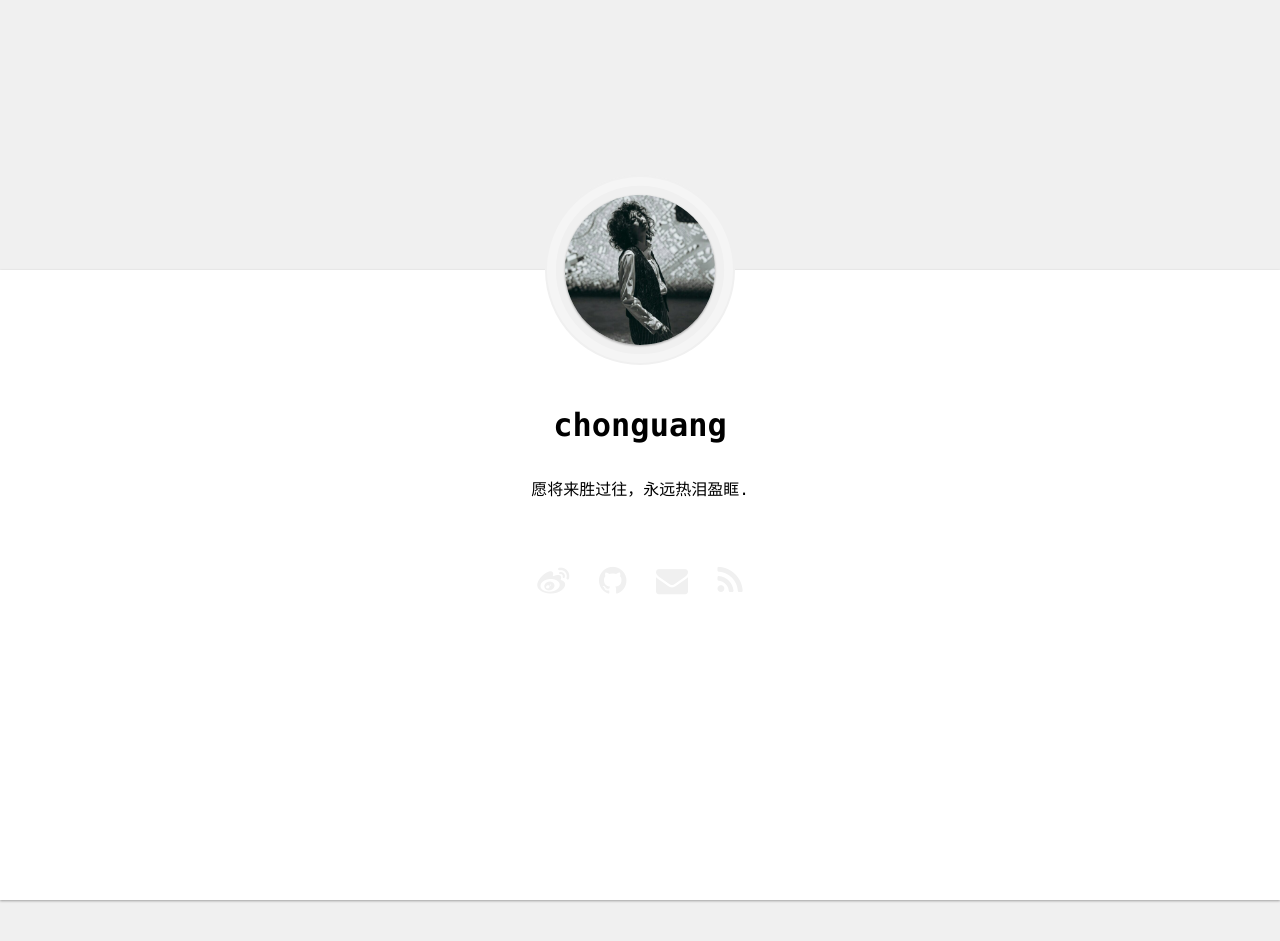
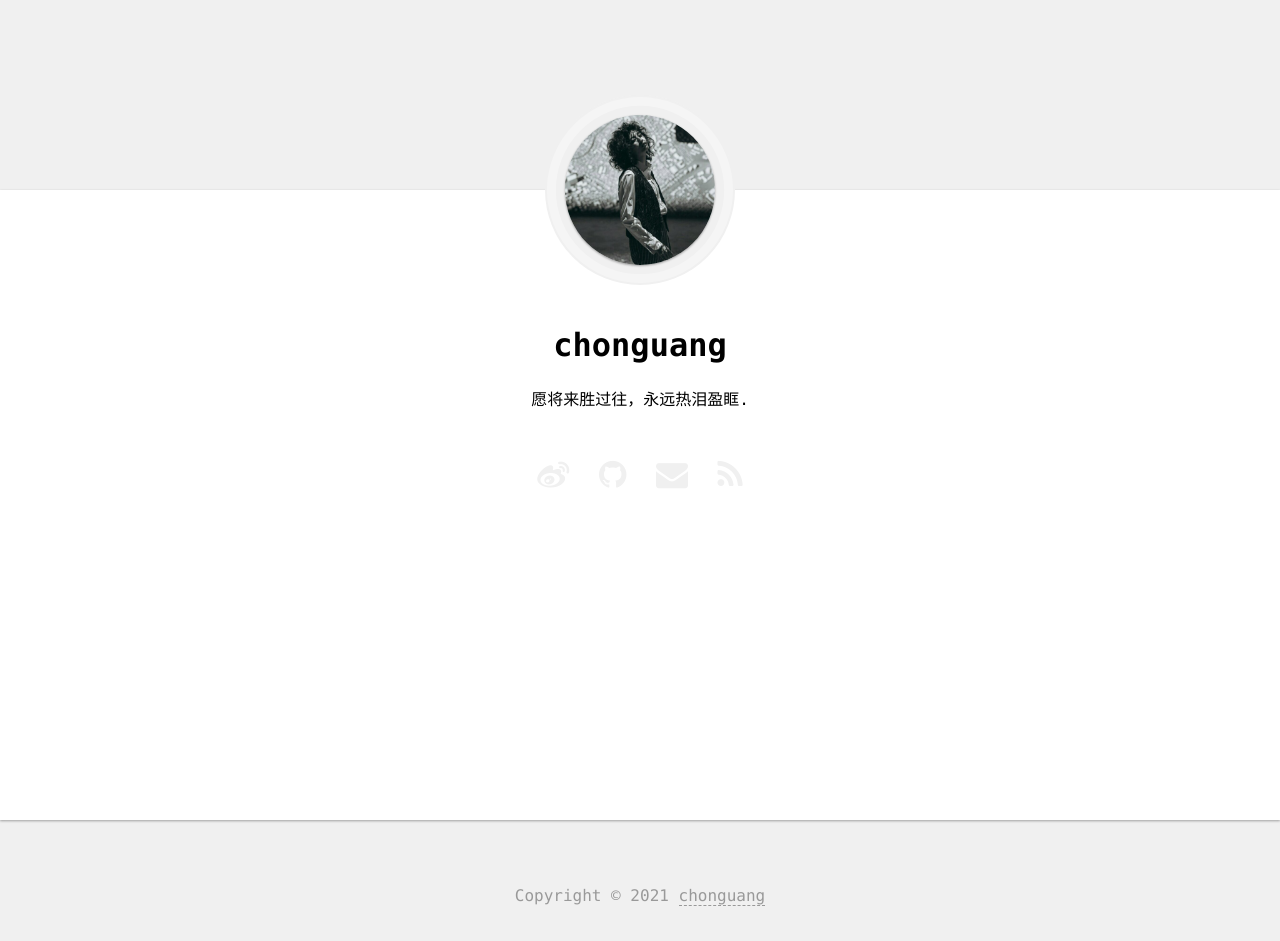
Before and after one commit to chonguang/chonguang.github.io, a Jekyll site: the page built from index.md, in a window 1280 px wide. Built offline with Jekyll 4.4.1, drawn with Linux system fonts in a browser that asks for light colours; before the commit the page ends 900 px from its top, so only the background shows below that.

Commit message:
Update index.html

```diff
--- a/_layouts/index.html
+++ b/_layouts/index.html
@@ -5,14 +5,26 @@
     <meta http-equiv="X-UA-Compatible" content="IE=edge">
     <meta name="viewport" content="width=device-width, initial-scale=1">
     <title>{{ site.title }}</title>
-
+    <script src="/assets/js/zooming.min.js"></script>
     <!--[if lt IE 9]>
       <script src="https://cdn.bootcss.com/html5shiv/3.7.3/html5shiv.min.js"></script>
       <script src="https://cdn.bootcss.com/respond.js/1.4.2/respond.min.js"></script>
     <![endif]-->
 
     {% include favicon.html %}
-
+	<style type="text/css">
+      .ti-container:before {
+        content: '.';
+        display: inline-block;
+        width: 0;
+        visibility: hidden;
+      }
+      .com{
+        justify-content: center;
+        align-items: flex-end;
+        display: flex;
+      }
+    </style>
     <link rel="stylesheet" href="{{ "/assets/css/index.css" }}" />
     <link href="https://cdn.bootcss.com/font-awesome/4.7.0/css/font-awesome.css" rel="stylesheet">
     {% seo %}
@@ -33,7 +45,8 @@
     </div>
     <div class="index-content">
       <h1>{{ site.name }}</h1>
-      <p>{{ site.description }}</p>
+      <div class="com"><span id="type-it" data-typeitid="2xnigijn3tu" style="display:inline;position:relative;font:inherit;color:inherit;line-height:inherit;" class="ti-container">{{ site.description }}</span></div>
+      <script type="text/javascript"> new TypeIt('#type-it', { speed: 150, startDelay: 500, loop: true }); </script>
       <div class="index-contact">
         <p>
           {% if site.twitter %}
@@ -60,5 +73,6 @@
     {% endif %}
 
     {% include statistics_body.html %}
+	{% include footer.html %}
   </body>
 </html>
```
